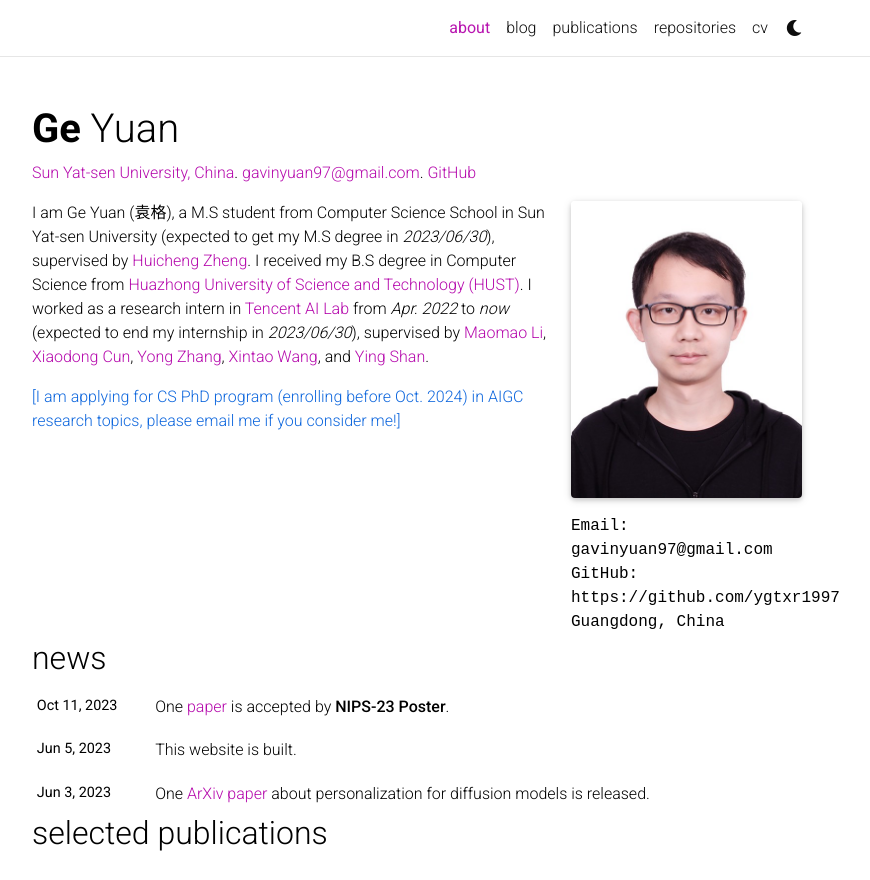
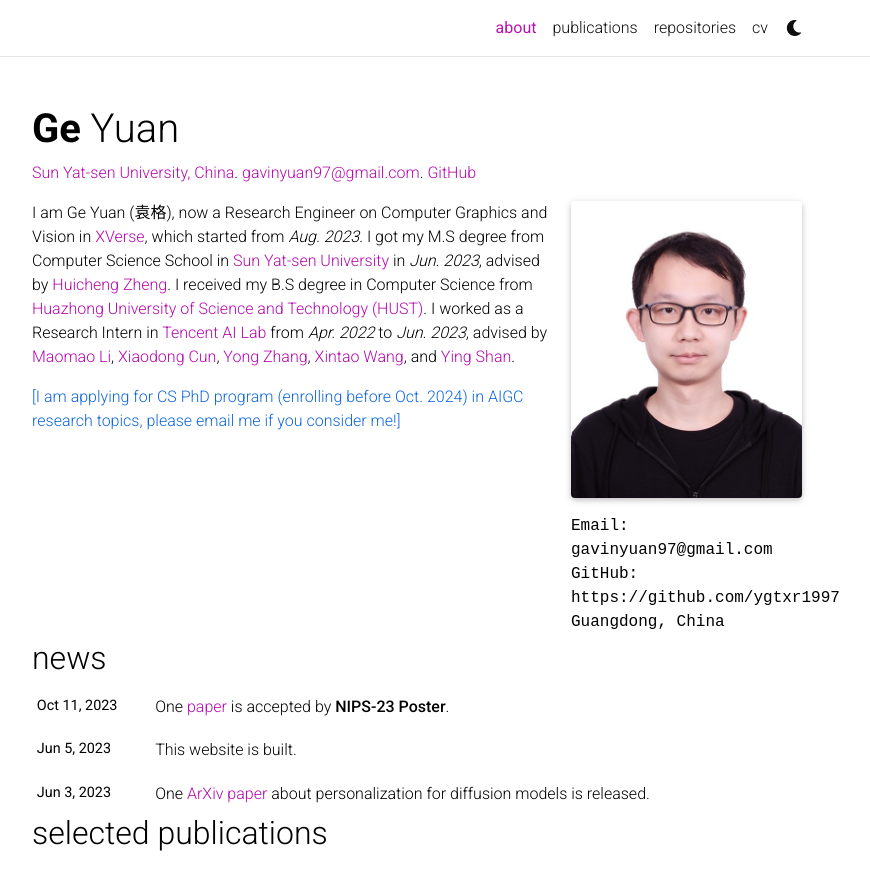
Before and after one commit to ygtxr1997/gavinyuan, a Jekyll site: the page built from _pages/about.md, in a window 1280 px wide and 1169 px high, cut to the strip 0-880 px from the top of the window. Shown: the whole strip, without its empty margins (223-1093 px from the left). Built offline with Jekyll 4.4.1, drawn with Linux system fonts in a browser that asks for light colours; full-size pictures stand in for the smaller copies a plugin makes; comment, search, counter and statistics services are not loaded; a style sheet for code colours, icons or effects is not loaded.

Commit message:
update: E4S

```diff
--- a/_config.yml
+++ b/_config.yml
@@ -114,10 +114,10 @@ bing_site_verification:  # out your bing-site-verification ID (Bing Webmaster)
 # Blog
 # -----------------------------------------------------------------------------
 
-blog_name: GavinYuan's Blog # blog_name will be displayed in your blog page
-blog_nav_title: blog # your blog must have a title for it to be displayed in the nav bar
-blog_description: TBD
-permalink: /blog/:year/:title/
+# blog_name: GavinYuan's Blog # blog_name will be displayed in your blog page
+# blog_nav_title: blog # your blog must have a title for it to be displayed in the nav bar
+# blog_description: TBD
+# permalink: /blog/:year/:title/
 
 # Pagination
 pagination:
--- a/_pages/about.md
+++ b/_pages/about.md
@@ -18,8 +18,9 @@ selected_papers: true # includes a list of papers marked as "selected={true}"
 social: true  # includes social icons at the bottom of the page
 ---
 
-I am Ge Yuan (袁格), a M.S student from Computer Science School in Sun Yat-sen University (expected to get my M.S degree in *2023/06/30*), supervised by [Huicheng Zheng](https://scholar.google.com/citations?user=CCUQi50AAAAJ&hl=de).
+I am Ge Yuan (袁格), now a Research Engineer on Computer Graphics and Vision in [XVerse](http://xverse.cn/about.html), which started from *Aug. 2023*.
+I got my M.S degree from Computer Science School in [Sun Yat-sen University](https://www.sysu.edu.cn/sysuen/) in *Jun. 2023*, advised by [Huicheng Zheng](https://scholar.google.com/citations?user=CCUQi50AAAAJ&hl=de).
 I received my B.S degree in Computer Science from [Huazhong University of Science and Technology (HUST)](http://english.hust.edu.cn/).
-I worked as a research intern in [Tencent AI Lab](https://ai.tencent.com/ailab/en/index) from *Apr. 2022* to *now* (expected to end my internship in *2023/06/30*), supervised by [Maomao Li](https://scholar.google.com/citations?user=ym_t6QYAAAAJ&hl=zh-CN&oi=sra), [Xiaodong Cun](https://vinthony.github.io/academic/), [Yong Zhang](https://yzhang2016.github.io/), [Xintao Wang](https://xinntao.github.io/), and [Ying Shan](https://scholar.google.com/citations?hl=zh-CN&user=4oXBp9UAAAAJ).
+I worked as a Research Intern in [Tencent AI Lab](https://ai.tencent.com/ailab/en/index) from *Apr. 2022* to *Jun. 2023*, advised by [Maomao Li](https://scholar.google.com/citations?user=ym_t6QYAAAAJ&hl=zh-CN&oi=sra), [Xiaodong Cun](https://vinthony.github.io/academic/), [Yong Zhang](https://yzhang2016.github.io/), [Xintao Wang](https://xinntao.github.io/), and [Ying Shan](https://scholar.google.com/citations?hl=zh-CN&user=4oXBp9UAAAAJ).
 
 <font color="#0d66dd">[I am applying for CS PhD program (enrolling before Oct. 2024) in AIGC research topics, please email me if you consider me!]</font>
```
Also changed, not shown: _bibliography/papers.bib (+12 -0 lines), 2 other files.
